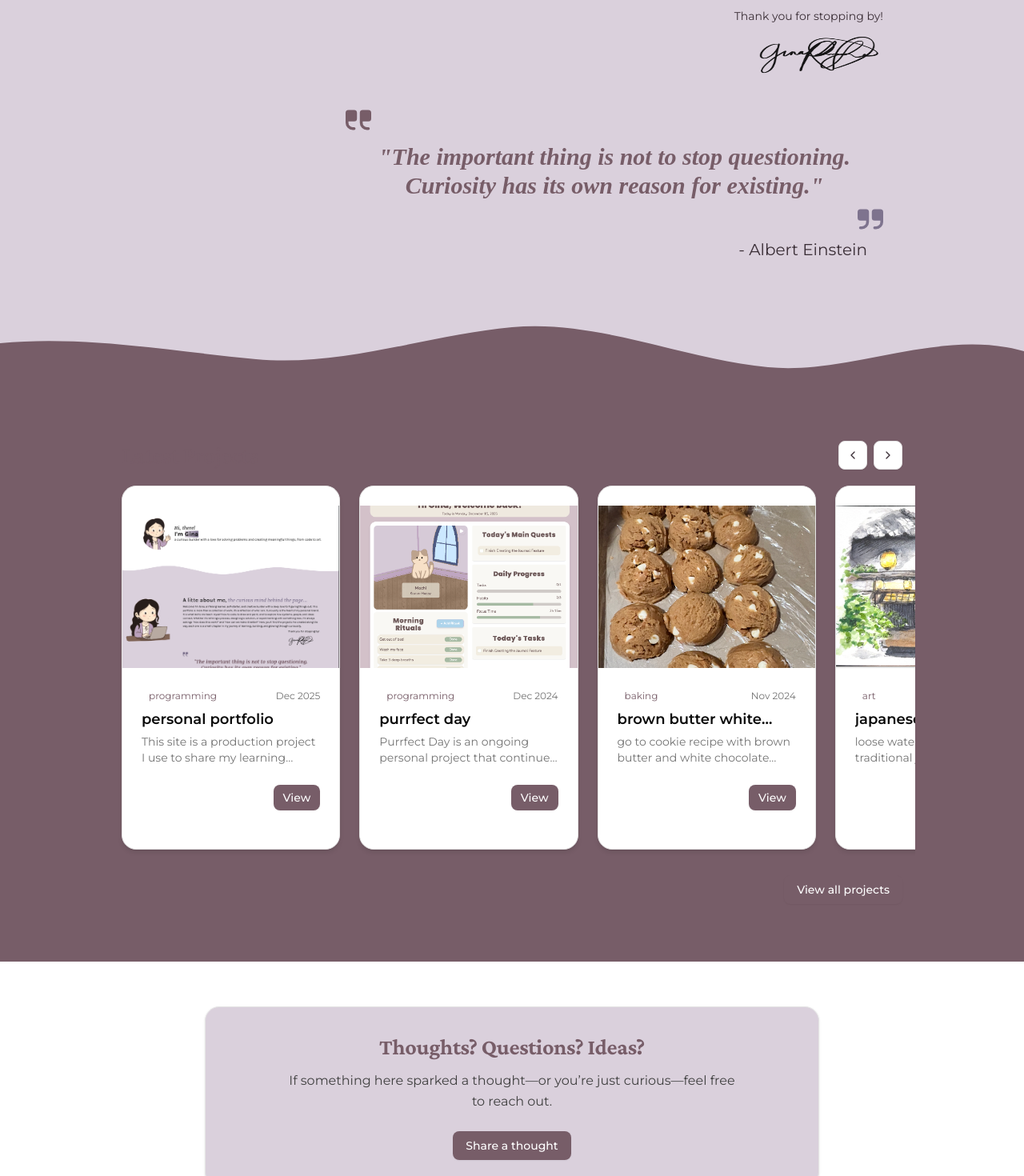
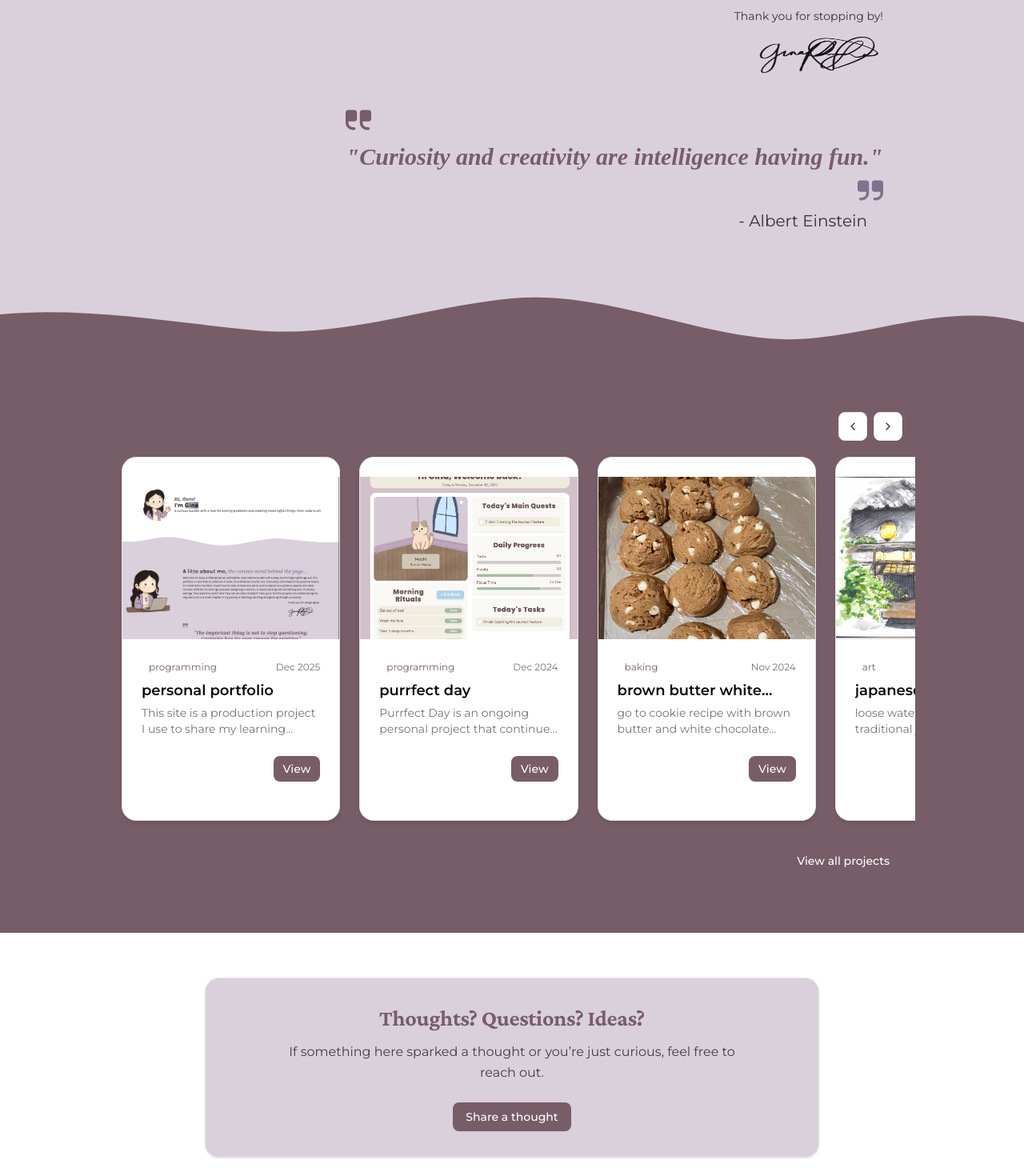
Before and after one commit to ginnaaph/personal-portfolio, a React (Vite) app: page / in a window 1280 px wide. Shown: the part 1100-2570 px from the top of the page at 80% size. Built offline with nearby package versions, Linux system fonts and the light colour scheme.

Commit message:
updates to Quotes and Contact CTA

```diff
--- a/src/home/components/ContactCTA.tsx
+++ b/src/home/components/ContactCTA.tsx
@@ -8,7 +8,7 @@ export type ContactCTAProps = {
 
 export function ContactCTA({
   title = "Thoughts? Questions? Ideas?",
-  blurb = "If something here sparked a thought—or you’re just curious—feel free to reach out.",
+  blurb = "If something here sparked a thought or you’re just curious, feel free to reach out.",
 }: ContactCTAProps) {
   const navigate = useNavigate()
 
--- a/src/home/components/Quotes.tsx
+++ b/src/home/components/Quotes.tsx
@@ -13,7 +13,7 @@ export const AlbertEinsteinQuote = () => {
       >
         <path d="M6 0H2a2 2 0 0 0-2 2v4a2 2 0 0 0 2 2h4v1a3 3 0 0 1-3 3H2a1 1 0 0 0 0 2h1a5.006 5.006 0 0 0 5-5V2a2 2 0 0 0-2-2Zm10 0h-4a2 2 0 0 0-2 2v4a2 2 0 0 0 2 2h4v1a3 3 0 0 1-3 3h-1a1 1 0 0 0 0 2h1a5.006 5.006 0 0 0 5-5V2a2 2 0 0 0-2-2Z" />
       </svg>
-      "The important thing is not to stop questioning. Curiosity has its own reason for existing."
+      "Curiosity and creativity are intelligence having fun."
       <svg
   className="mt-2 h-8 w-8 text-[#7e738E] dark:text-[#dad0dc] ml-auto"
   aria-hidden="true"
```
